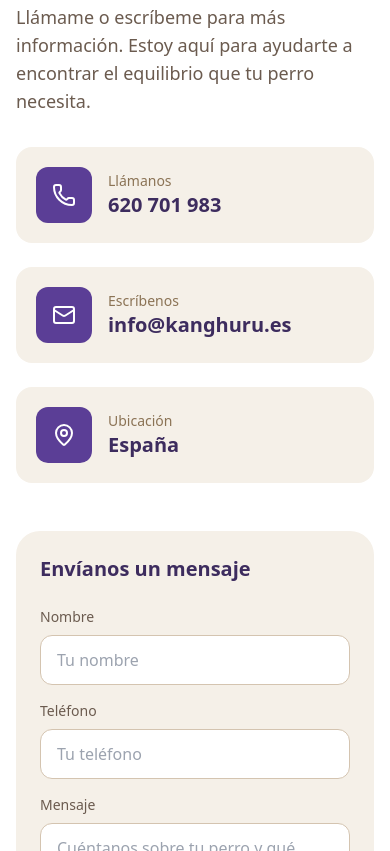
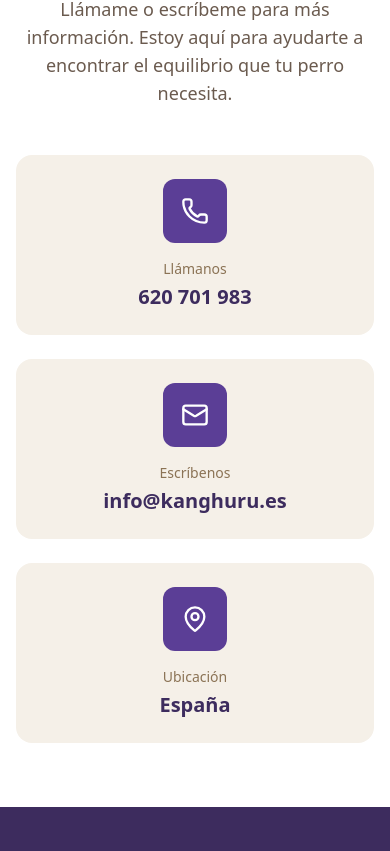
Before and after one commit to javierarrieta/kanghuru, a plain HTML site: page static/index.html in a window 390 px wide. Shown: the part 5636-6487 px from the top of the page. Drawn offline with nearby package versions, Linux system fonts and the light colour scheme.

Commit message:
Quita el +100 perros rehabilitados y el formulario de contacto

```diff
--- a/static/index.html
+++ b/static/index.html
@@ -156,18 +156,6 @@
           <div class="relative rounded-3xl overflow-hidden shadow-2xl shadow-purple-400/20">
             <img src="hero-dog.png" alt="Border Collie pastoreando" class="w-full h-[300px] sm:h-[400px] lg:h-[500px] object-cover">
             <div class="absolute inset-0 bg-gradient-to-t from-purple-400/30 to-transparent"></div>
-          </div>
-          <!-- Floating Card -->
-          <div class="absolute -bottom-6 -left-6 bg-white rounded-2xl p-4 shadow-xl border border-gray-100 hidden md:block">
-            <div class="flex items-center gap-3">
-              <div class="w-12 h-12 bg-purple-primary/10 rounded-full flex items-center justify-center">
-                <i data-lucide="heart" class="text-purple-primary w-6 h-6"></i>
-              </div>
-              <div>
-                <p class="font-bold text-purple-dark">+100 perros</p>
-                <p class="text-sm text-brown-light">rehabilitados</p>
-              </div>
-            </div>
           </div>
         </div>
       </div>
@@ -347,69 +335,39 @@
 
   <!-- Contact Section -->
   <section id="contacto" class="py-16 md:py-24 bg-white">
-    <div class="max-w-7xl mx-auto px-4 sm:px-6 lg:px-8">
-      <div class="grid lg:grid-cols-2 gap-12">
-        <div>
-          <h3 class="text-3xl md:text-4xl font-bold text-purple-dark mb-6">
+    <div class="max-w-4xl mx-auto px-4 sm:px-6 lg:px-8">
+      <div class="text-center mb-12">
+        <h3 class="text-3xl md:text-4xl font-bold text-purple-dark mb-4">
           ¿Listo para empezar?
         </h3>
-          <p class="text-brown-medium text-lg mb-8">
+        <p class="text-brown-medium text-lg max-w-2xl mx-auto">
           Llámame o escríbeme para más información. Estoy aquí para ayudarte a encontrar el equilibrio que tu perro necesita.
         </p>
+      </div>
 
-          <div class="space-y-6">
-            <a href="tel:620701983" class="flex items-center gap-4 bg-beige-light rounded-2xl p-5 hover:bg-beige-medium transition-colors group">
-              <div class="w-14 h-14 bg-purple-primary rounded-xl flex items-center justify-center group-hover:scale-105 transition-transform">
-                <i data-lucide="phone" class="text-white w-6 h-6"></i>
+      <div class="grid sm:grid-cols-3 gap-6">
+        <a href="tel:620701983" class="flex flex-col items-center text-center bg-beige-light rounded-2xl p-6 hover:bg-beige-medium transition-colors group">
+          <div class="w-16 h-16 bg-purple-primary rounded-xl flex items-center justify-center mb-4 group-hover:scale-105 transition-transform">
+            <i data-lucide="phone" class="text-white w-7 h-7"></i>
           </div>
-              <div>
-                <p class="text-sm text-brown-light">Llámanos</p>
+          <p class="text-sm text-brown-light mb-1">Llámanos</p>
           <p class="text-xl font-bold text-purple-dark">620 701 983</p>
-              </div>
         </a>
 
-            <a href="mailto:info@kanghuru.es" class="flex items-center gap-4 bg-beige-light rounded-2xl p-5 hover:bg-beige-medium transition-colors group">
-              <div class="w-14 h-14 bg-purple-primary rounded-xl flex items-center justify-center group-hover:scale-105 transition-transform">
-                <i data-lucide="mail" class="text-white w-6 h-6"></i>
+        <a href="mailto:info@kanghuru.es" class="flex flex-col items-center text-center bg-beige-light rounded-2xl p-6 hover:bg-beige-medium transition-colors group">
+          <div class="w-16 h-16 bg-purple-primary rounded-xl flex items-center justify-center mb-4 group-hover:scale-105 transition-transform">
+            <i data-lucide="mail" class="text-white w-7 h-7"></i>
           </div>
-              <div>
-                <p class="text-sm text-brown-light">Escríbenos</p>
+          <p class="text-sm text-brown-light mb-1">Escríbenos</p>
           <p class="text-xl font-bold text-purple-dark">info@kanghuru.es</p>
-              </div>
         </a>
 
-            <div class="flex items-center gap-4 bg-beige-light rounded-2xl p-5">
-              <div class="w-14 h-14 bg-purple-primary rounded-xl flex items-center justify-center">
-                <i data-lucide="map-pin" class="text-white w-6 h-6"></i>
+        <div class="flex flex-col items-center text-center bg-beige-light rounded-2xl p-6">
+          <div class="w-16 h-16 bg-purple-primary rounded-xl flex items-center justify-center mb-4">
+            <i data-lucide="map-pin" class="text-white w-7 h-7"></i>
           </div>
-              <div>
-                <p class="text-sm text-brown-light">Ubicación</p>
+          <p class="text-sm text-brown-light mb-1">Ubicación</p>
           <p class="text-xl font-bold text-purple-dark">España</p>
-              </div>
-            </div>
-          </div>
-        </div>
-
-        <!-- Contact Form -->
-        <div class="bg-beige-light rounded-3xl p-6 md:p-8">
-          <h4 class="text-xl font-bold text-purple-dark mb-6">Envíanos un mensaje</h4>
-          <form class="space-y-4" action="#" method="POST">
-            <div>
-              <label class="block text-sm font-medium text-brown-medium mb-2">Nombre</label>
-              <input type="text" class="w-full px-4 py-3 rounded-xl border border-brown-border focus:border-purple-primary focus:ring-2 focus:ring-purple-400/20 outline-none transition-all bg-white" placeholder="Tu nombre">
-            </div>
-            <div>
-              <label class="block text-sm font-medium text-brown-medium mb-2">Teléfono</label>
-              <input type="tel" class="w-full px-4 py-3 rounded-xl border border-brown-border focus:border-purple-primary focus:ring-2 focus:ring-purple-400/20 outline-none transition-all bg-white" placeholder="Tu teléfono">
-            </div>
-            <div>
-              <label class="block text-sm font-medium text-brown-medium mb-2">Mensaje</label>
-              <textarea rows="4" class="w-full px-4 py-3 rounded-xl border border-brown-border focus:border-purple-primary focus:ring-2 focus:ring-purple-400/20 outline-none transition-all bg-white resize-none" placeholder="Cuéntanos sobre tu perro y qué necesitas..."></textarea>
-            </div>
-            <button type="submit" class="w-full bg-purple-primary text-white py-4 rounded-xl hover:bg-purple-light transition-colors font-semibold text-lg">
-              Enviar Mensaje
-            </button>
-          </form>
         </div>
       </div>
     </div>
```
Lines whose indentation alone changed are shown as unchanged.
